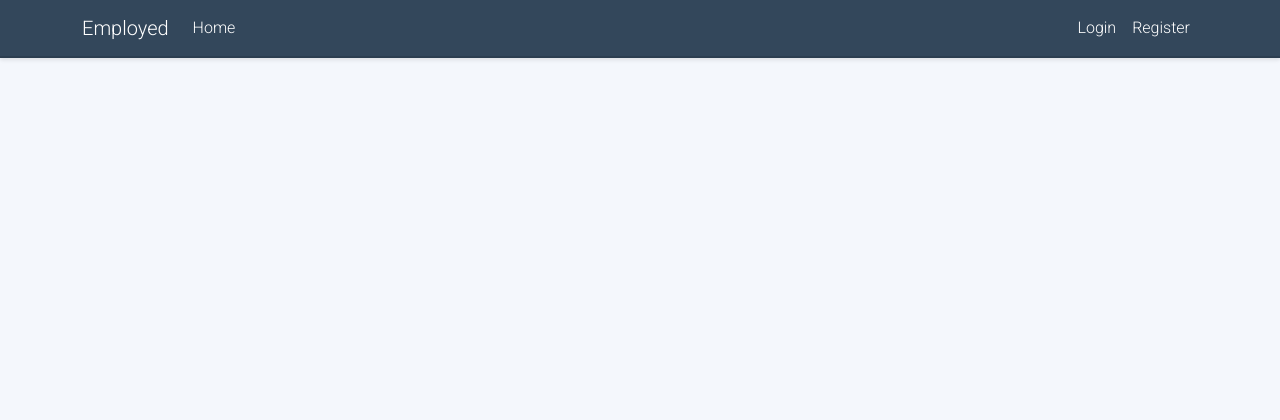
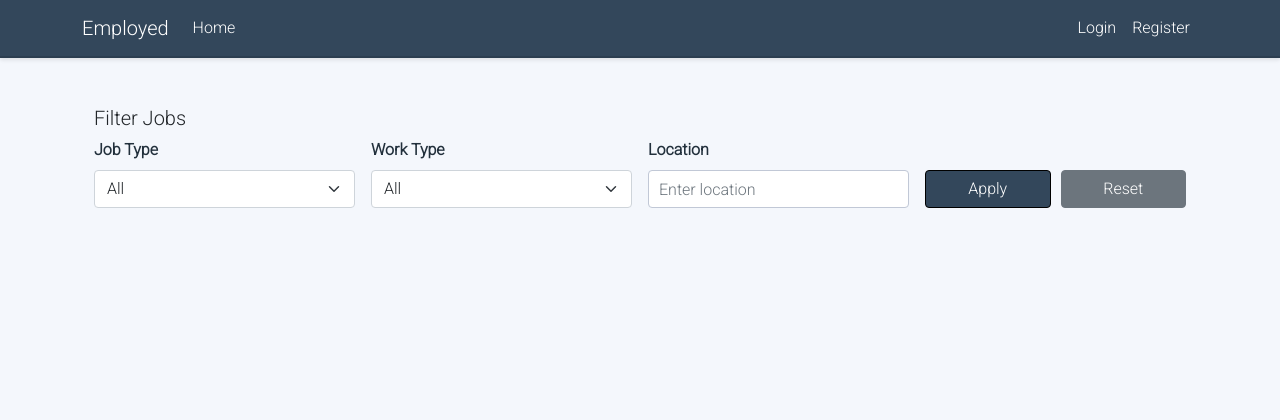
Before and after one commit to Dimmanzo/employed, a Django app: page / in a window 1280 px wide. Shown: the top 420 px of the page. Run offline with Django 4.2, Linux system fonts and the light colour scheme; data that the repository does not hold is empty; parts of the project's set-up code (start-up, migrations or seed data) failed here and were passed over.

Commit message:
Added jobs filtering with job type, work type and location filters on the main page

```diff
--- a/employed/settings.py
+++ b/employed/settings.py
@@ -28,7 +28,7 @@ TEMPLATES_DIR = os.path.join(BASE_DIR, 'templates')
 SECRET_KEY = os.environ.get("SECRET_KEY")
 
 # SECURITY WARNING: don't run with debug turned on in production!
-DEBUG = False
+DEBUG = True
 
 ALLOWED_HOSTS = ['8000-dimmanzo-employed-kok96rggbl5.ws.codeinstitute-ide.net',
                 '.herokuapp.com']
--- a/jobs/forms.py
+++ b/jobs/forms.py
@@ -7,7 +7,7 @@ from .models import Job
 class JobForm(forms.ModelForm):
     class Meta:
         model = Job
-        fields = ['title', 'description', 'excerpt', 'location']
+        fields = ['title', 'description', 'excerpt', 'location', 'job_type', 'work_type']
 
         widgets = {
             'description': forms.Textarea(attrs={'rows': 5}),
--- a/jobs/templates/jobs/index.html
+++ b/jobs/templates/jobs/index.html
@@ -1,13 +1,53 @@
 {% extends "base.html" %}
 
 {% block content %}
+<div class="container-fluid mt-5">
 
-<!-- index.html content starts here -->
-<div class="container-fluid">
-    <div class="row">
+    <!-- Filter Jobs Panel -->
+    <div class="row mb-4">
+        <div class="col-12">
+            <h5>Filter Jobs</h5>
+            <form method="GET" action="{% url 'home' %}" class="row g-3 align-items-end">
+
+                <!-- Job Type Filter -->
+                <div class="col-md-3">
+                    <label for="job_type" class="form-label">Job Type</label>
+                    <select name="job_type" id="job_type" class="form-select" style="height: 38px;">
+                        <option value="">All</option>
+                        <option value="full_time" {% if request.GET.job_type == "full_time" %}selected{% endif %}>Full Time</option>
+                        <option value="part_time" {% if request.GET.job_type == "part_time" %}selected{% endif %}>Part Time</option>
+                        <option value="contract" {% if request.GET.job_type == "contract" %}selected{% endif %}>Contract</option>
+                    </select>
+                </div>
+
+                <!-- Work Type Filter -->
+                <div class="col-md-3">
+                    <label for="work_type" class="form-label">Work Type</label>
+                    <select name="work_type" id="work_type" class="form-select" style="height: 38px;">
+                        <option value="">All</option>
+                        <option value="remote" {% if request.GET.work_type == "remote" %}selected{% endif %}>Remote</option>
+                        <option value="on_site" {% if request.GET.work_type == "on_site" %}selected{% endif %}>On-Site</option>
+                        <option value="hybrid" {% if request.GET.work_type == "hybrid" %}selected{% endif %}>Hybrid</option>
+                    </select>
+                </div>
+
+                <!-- Location Filter -->
+                <div class="col-md-3">
+                    <label for="location" class="form-label">Location</label>
+                    <input type="text" name="location" id="location" class="form-control" placeholder="Enter location" value="{{ request.GET.location }}" style="height: 38px;">
+                </div>
+
+                <!-- Apply and Reset Buttons -->
+                <div class="col-md-3 d-flex align-items-end" style="gap: 10px;">
+                    <button type="submit" class="btn btn-primary w-50" style="height: 38px;">Apply</button>
+                    <a href="{% url 'home' %}" class="btn btn-secondary w-50" style="height: 38px;">Reset</a>
+                </div>
+
+            </form>
+        </div>
+    </div>
 
     <!-- Job Listings Column -->
-        <div class="col-12 mt-3 left">
     <div class="row">
         {% for job in job_list %}
         <div class="col-md-4">
@@ -16,13 +56,10 @@
                     <a href="#" class="job-link">
                         <h2 class="card-title">{{ job.title }}</h2>
                     </a>
-
                     <hr />
                     <p class="card-text">{{ job.excerpt }}</p>
-
                     <hr />
                     <p class="card-text">{{ job.location }}</p>
-                            <p class="card-text d-none">{{ job.status }}</p>
                     <p class="card-text text-muted h6 text-end">{{ job.created_at }}</p>
                 </div>
             </div>
@@ -32,10 +69,9 @@
     <div class="row">
         {% endif %}
         {% endfor %}
+    </div>
 
-            </div>
-        </div>
-    </div>
+    <!-- Pagination -->
     {% if is_paginated %}
     <nav aria-label="Page navigation">
         <ul class="pagination justify-content-center">
@@ -46,6 +82,4 @@
     </nav>
     {% endif %}
 </div>
-
-<!-- index.html content ends here -->
 {% endblock %}
--- a/jobs/urls.py
+++ b/jobs/urls.py
@@ -1,5 +1,6 @@
 from django.urls import path
 from . import views
+
 
 urlpatterns = [
     path('', views.JobList.as_view(), name='home'),
--- a/jobs/views.py
+++ b/jobs/views.py
@@ -6,11 +6,30 @@ from .models import Job
 from .forms import JobForm
 
 
-# View to display a list of jobs :D
+# View to display and filter jobs
 class JobList(generic.ListView):
     model = Job
     template_name = "jobs/index.html"
     paginate_by = 9
+
+# Override get_queryset method to apply filters
+    def get_queryset(self):
+        queryset = super().get_queryset()
+
+        # Get values from GET request
+        job_type = self.request.GET.get('job_type')
+        work_type = self.request.GET.get('work_type')
+        location = self.request.GET.get('location')
+
+        # Apply filters
+        if job_type:
+            queryset = queryset.filter(job_type=job_type)
+        if work_type:
+            queryset = queryset.filter(work_type=work_type)
+        if location:
+            queryset = queryset.filter(location__icontains=location)
+
+        return queryset
 
 
 # View to handle creating a new job
--- a/static/css/style.css
+++ b/static/css/style.css
@@ -131,7 +131,6 @@ ul {
 
 .btn {
     margin-top: 5px;
-    margin-bottom: 5px;
 }
 
 /* Footer */
```
Also changed, not shown: jobs/models.py (+14 -0 lines), jobs/migrations/0002_job_job_type_job_work_type_alter_job_status.py (added). Lines whose indentation alone changed are shown as unchanged.
